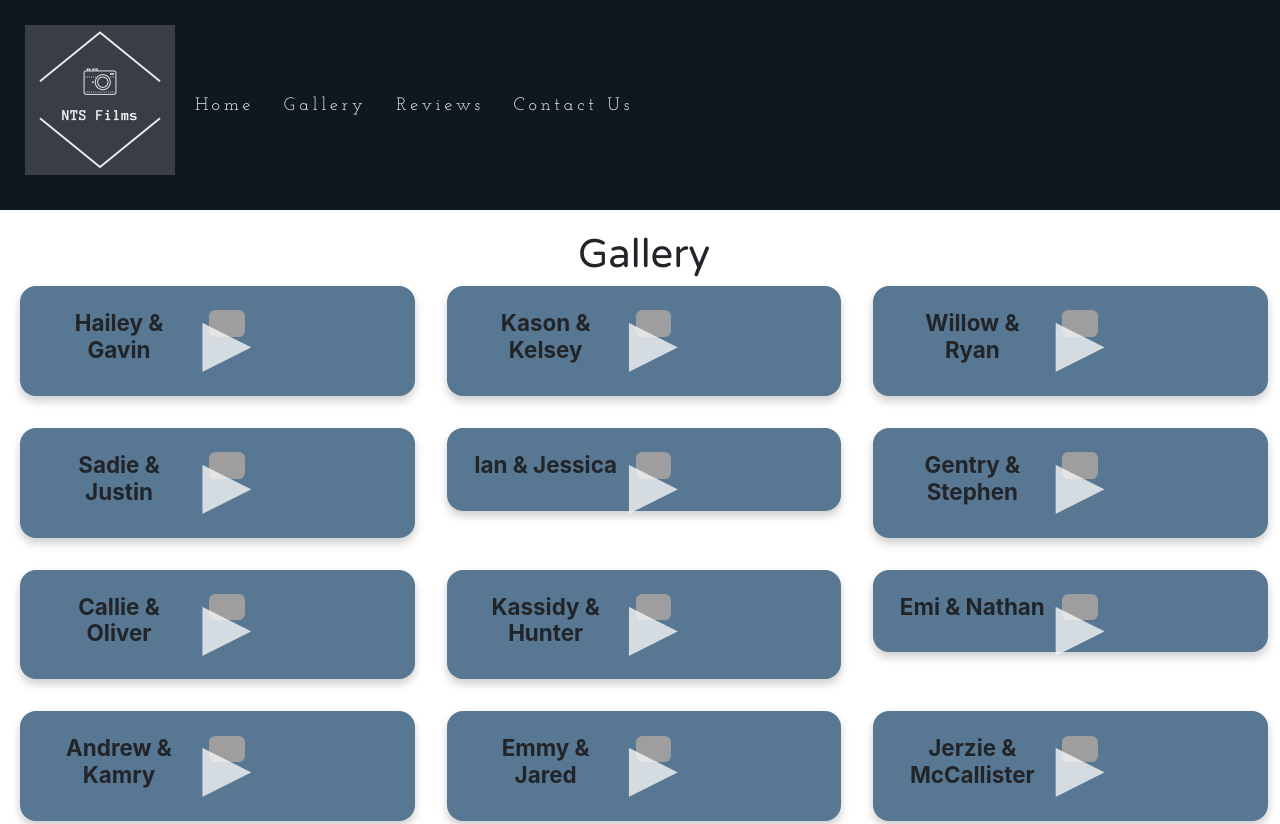
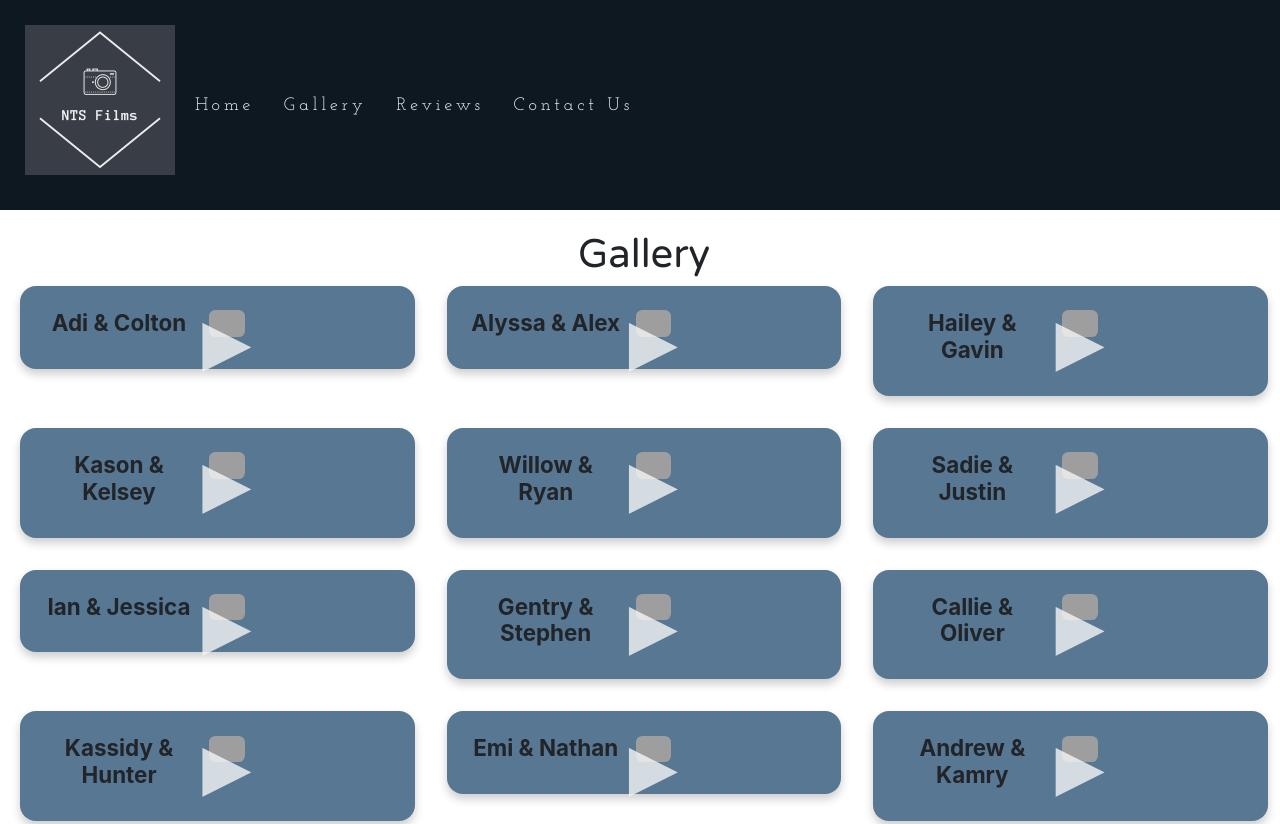
Before and after one commit to smith-tanner22/ntsfilms, a website built with Vite: page gallery.html in a window 1280 px wide. Shown: the top 824 px of the page. Built offline with nearby package versions, Linux system fonts and the light colour scheme; grey boxes are pictures that could not be loaded; a script that the page names is missing.

Commit message:
Added Alyssa and Adi's wedding to the gallery

```diff
--- a/gallery.html
+++ b/gallery.html
@@ -64,6 +64,49 @@
     <main>
       <h1>Gallery</h1>
       <div class="cardContainer">
+        <!-- Insert new item here -->
+        <div class="gallery">
+          <section class="gallery-item">
+            <h3 class="gallery-title">Adi & Colton</h3>
+            <a
+              href="https://www.youtube.com/watch?v=atNVdWGrYJc"
+              data-title="Adi & Colton | Las Vegas Nevada Temple"
+              data-width="1024"
+              data-toggle="lightbox"
+              data-gallery="youtubevideos"
+              class="col-sm-4 video"
+            >
+              <button type="button" class="btn btn-play">
+                <span class="glyphicon glyphicon-play" aria-label="Play"></span>
+              </button>
+              <img
+                src="https://img.youtube.com/vi/atNVdWGrYJc/mqdefault.jpg"
+                class="img-responsive"
+              />
+            </a>
+          </section>
+        </div>
+        <div class="gallery">
+          <section class="gallery-item">
+            <h3 class="gallery-title">Alyssa & Alex</h3>
+            <a
+              href="https://www.youtube.com/watch?v=0WWCckcEWqE"
+              data-title="Alyssa & Alex Wedding"
+              data-width="1024"
+              data-toggle="lightbox"
+              data-gallery="youtubevideos"
+              class="col-sm-4 video"
+            >
+              <button type="button" class="btn btn-play">
+                <span class="glyphicon glyphicon-play" aria-label="Play"></span>
+              </button>
+              <img
+                src="https://img.youtube.com/vi/0WWCckcEWqE/mqdefault.jpg"
+                class="img-responsive"
+              />
+            </a>
+          </section>
+        </div>
         <div class="gallery">
           <section class="gallery-item">
             <h3 class="gallery-title">Hailey & Gavin</h3>
```
